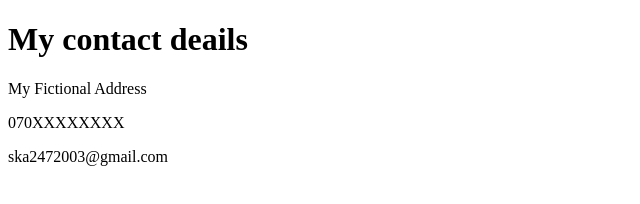
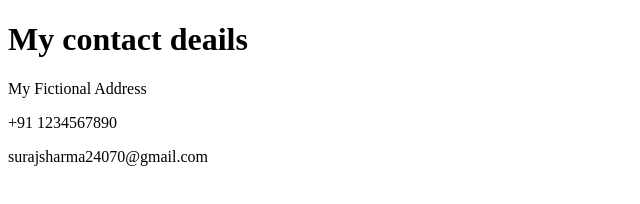
Before and after one commit to suraj0724/AMitSharma, a plain HTML site: page Contact.html in a window 1280 px wide. Shown: the full height of the page, 0-640 px from the left. Drawn offline with Linux system fonts and the light colour scheme.

Commit message:
Contact.html

```diff
--- a/Contact.html
+++ b/Contact.html
@@ -7,5 +7,5 @@
   <body>
     <h1>My contact deails</h1>
     <p>My Fictional Address</p>
-    <p>070XXXXXXXX</p>
-    <p>ska2472003@gmail.com</p>
+    <p>+91 1234567890</p>
+    <p>surajsharma24070@gmail.com </p>
```
